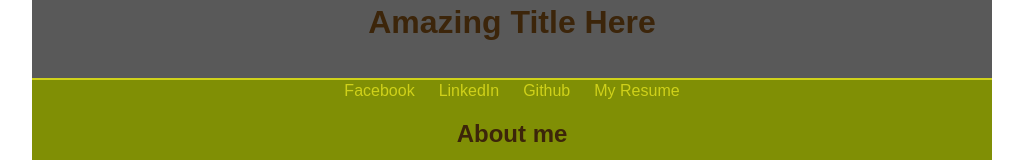
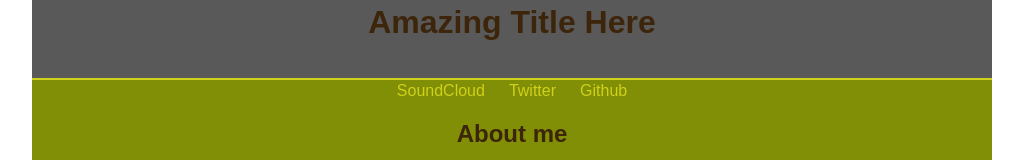
Before and after one commit to Taskmaster7/craigbuster.github.io, a plain HTML site: page index.html in a window 1280 px wide. Shown: the part 284-444 px from the top of the page, without its empty margins (128-1151 px from the left). Drawn offline with Linux system fonts and the light colour scheme.

Commit message:
html update1
added some stuff

```diff
--- a/index.html
+++ b/index.html
@@ -2,7 +2,7 @@
 <html lang="en">
 <head>
   <meta charset="UTF-8">
-  <title>Who are you??? Did you remember the title tag??? | Oh please don't forget me!</title>
+  <title>Richard Ottley</title>
   <link rel="stylesheet" href="css/styles.css">
 </head>
 <body>
@@ -15,10 +15,10 @@
     <div class="main-content">
       <div>
         <ul>
-          <li><a href="#">Facebook</a></li>
-          <li><a href="#">LinkedIn</a></li>
+          <li><a href="https://soundcloud.com/kuzmo-sparrow">SoundCloud</a></li>
+          <li><a href="https://twitter.com/djkuzmo">Twitter</a></li>
           <li><a href="#">Github</a></li>
-          <li><a href="#">My Resume</a></li>
+
         </ul>
       </div>
       <div>
```
